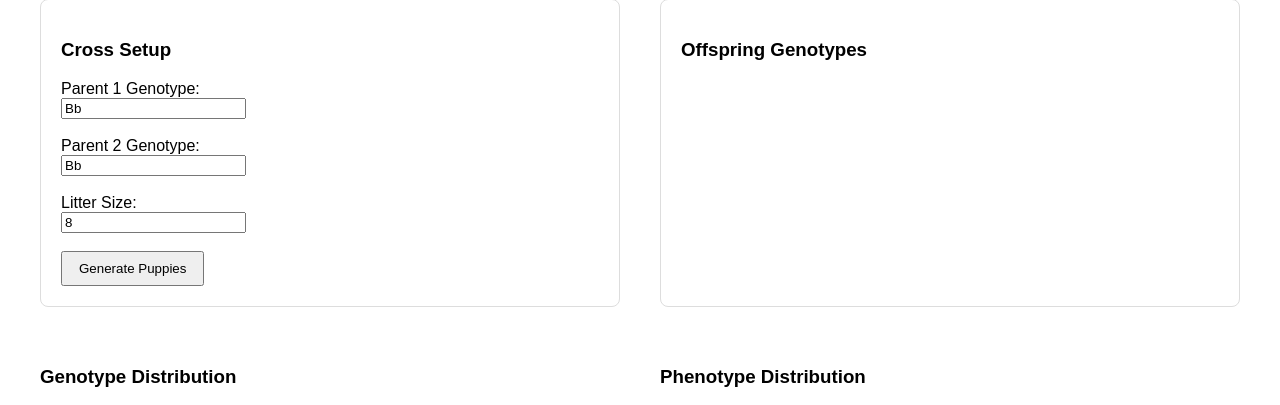
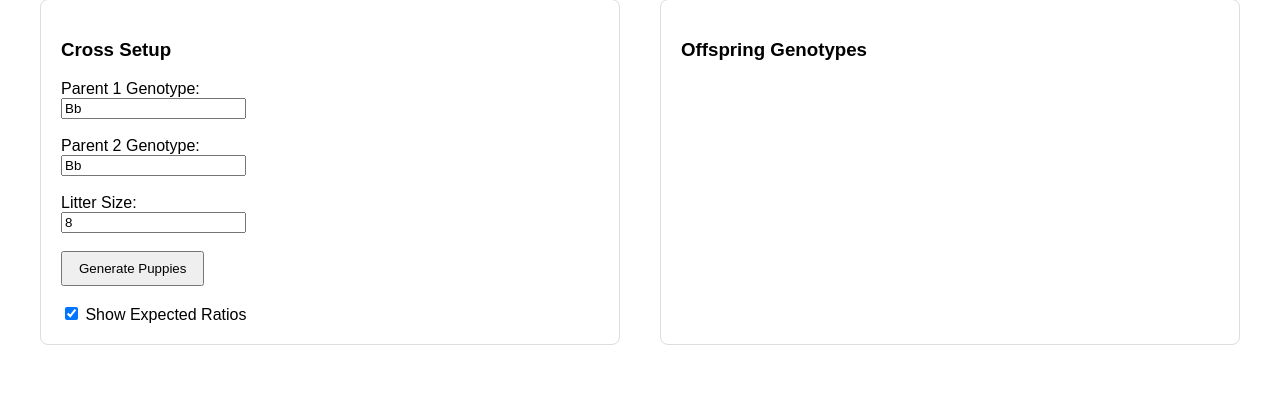
Before and after one commit to mward629/nightingale-genetics-lab, a Flask app: page /sandbox in a window 1280 px wide. Shown: the part 148-553 px from the top of the page. Run offline with Flask 3, Linux system fonts and the light colour scheme.

Commit message:
Update sandbox.html

```diff
--- a/templates/sandbox.html
+++ b/templates/sandbox.html
@@ -26,6 +26,12 @@
         <button onclick="generate()" style="padding:8px 16px;">
             Generate Puppies
         </button>
+
+        <br><br>
+<label>
+    <input type="checkbox" id="toggleExpected" checked>
+    Show Expected Ratios
+</label>
     </div>
 
     <div style="flex:1; padding:20px; border:1px solid #ddd; border-radius:8px;">
@@ -77,6 +83,8 @@ async function generate() {
 }
 
 function updateCharts(offspring) {
+
+    const showExpected = document.getElementById("toggleExpected").checked;
 
     let genotypeCounts = { "BB": 0, "Bb": 0, "bb": 0 };
     let phenotypeCounts = { "Black": 0, "Brown": 0 };
```
